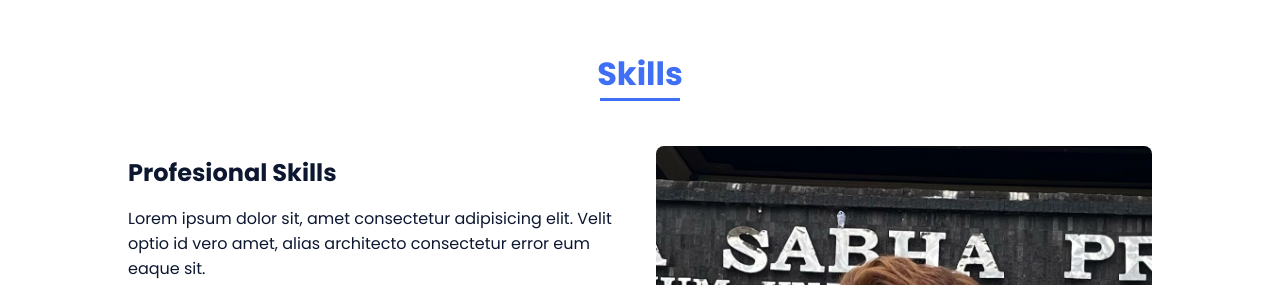
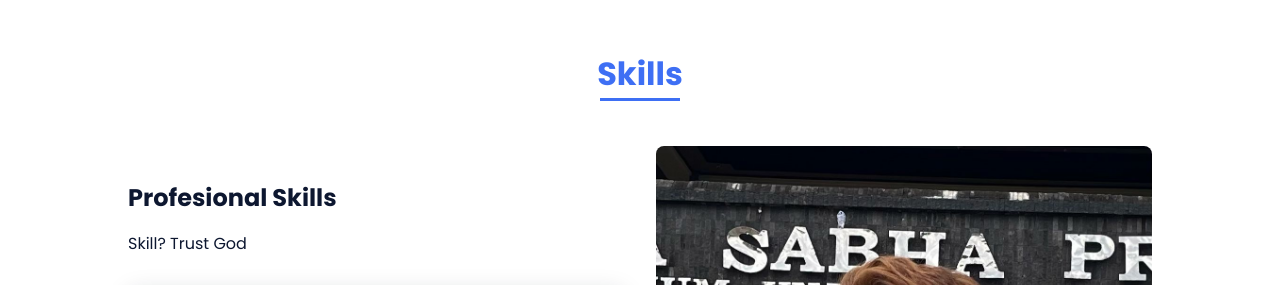
Before and after one commit to die4fin/Portfolio-Saya, a plain HTML site: page index.html in a window 1280 px wide. Shown: the part 1445-1730 px from the top of the page. Drawn offline with nearby package versions, Linux system fonts and the light colour scheme.

Commit message:
index.html

```diff
--- a/index.html
+++ b/index.html
@@ -86,7 +86,7 @@
                 <div class="skills__container bd-grid">
                     <div>
                         <h2 class="skills__subtitle">Profesional Skills</h2>
-                        <p class="skills__text">Lorem ipsum dolor sit, amet consectetur adipisicing elit. Velit optio id vero amet, alias architecto consectetur error eum eaque sit.</p>
+                        <p class="skills__text">Skill? Trust God</p>
                         <div class="skills__data">
                             <div class="skills__names">
                                 <i class='bx bxl-html5 skills__icon'></i>
```
